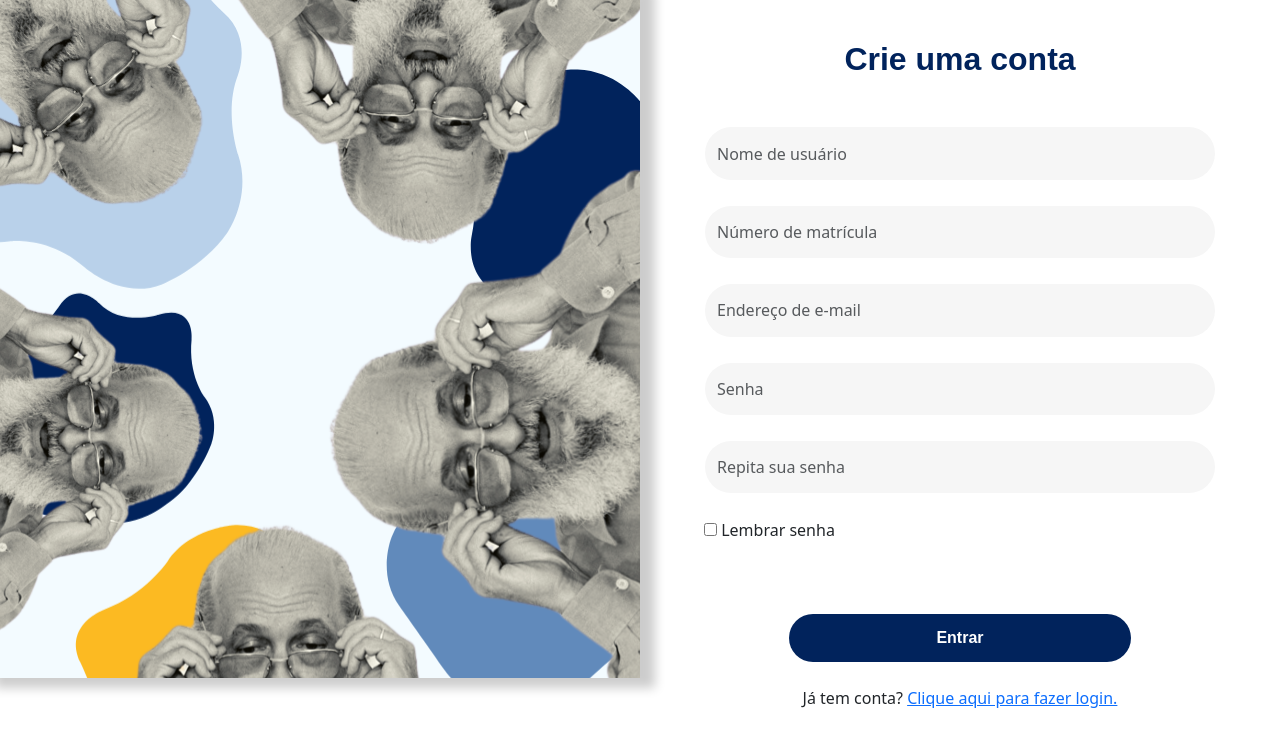
After one commit to bogowww/SigGma, a PHP site: page /SIGGMA/cadastro.html in a window 1280 px wide. The commit adds this page. Shown: the top 747 px of the page. Run offline with PHP 8.4, Linux system fonts and the light colour scheme; some web fonts are replaced.

Commit message:
Cadastro

```diff
--- a/assets/css/style.css
+++ b/assets/css/login_cadastro.css
@@ -1,15 +1,18 @@
 @import url('https://fonts.cdnfonts.com/css/baron-neue');
 @media (min-width: 768px) {
-    #input{
+    .input{
         background-color: #F6F6F6;
         border-color: rgb(0, 0, 0,0);
         border-radius: 4vh;
         height: 6.8vh;
         width: 40vw;
     }
-    #spaceTitle{
+    #spaceTitleLogin{
         padding-top: 10vh;
         padding: 10vh;
+    }
+    #spaceTitleCadastro{
+        padding: 5vh;
     }
     #space{
         padding-top: 6vh;
@@ -36,8 +39,8 @@
     height: 53vw;
     background-size: cover;
     background-image: url(../img/paulo.png);
-            box-shadow: 5px 0px 10px 10px rgb(0, 0, 0, 0.2);
-        }
+    box-shadow: 5px 0px 10px 10px rgb(0, 0, 0, 0.2);
+}
 
         #input{
             background-color: #F6F6F6;
--- /dev/null
+++ b/cadastro.html
@@ -0,0 +1,51 @@
+<!DOCTYPE html>
+<html lang="en">
+<head>
+    <meta charset="UTF-8">
+    <meta name="viewport" content="width=device-width, initial-scale=1.0">
+    <link href="https://cdn.jsdelivr.net/npm/bootstrap@5.3.2/dist/css/bootstrap.min.css" rel="stylesheet" integrity="sha384-T3c6CoIi6uLrA9TneNEoa7RxnatzjcDSCmG1MXxSR1GAsXEV/Dwwykc2MPK8M2HN" crossorigin="anonymous">
+    <link rel="stylesheet" href="assets/css/login_cadastro.css">
+</head>
+<body>
+    <div class="container-fluid">
+        <div class="row">
+            <div class="col-md-6 d-none d-md-block imagem">
+            </div>
+            <div class="col-md-6 col-sm-12">
+                <h2 class="text-center" id="spaceTitleCadastro">Crie uma conta</h2>
+                <div class="d-flex justify-content-center">
+                    <form action="" method="post">
+                        <div class="mb-4">
+                            <input class="form-control input" type="text" id="nome" placeholder="Nome de usuário">
+                        </div>
+                        <div class="mb-4">
+                            <input class="form-control input" type="text" id="matricula" placeholder="Número de matrícula">
+                        </div>
+                        <div class="mb-4">
+                            <input class="form-control input" type="email" id="email" placeholder="Endereço de e-mail">
+                        </div>
+                        <div class="mb-4">
+                            <input class="form-control input" type="password" id="senha"  placeholder="Senha">
+                        </div>
+                        <div class="mb-4">
+                            <input class="form-control input" type="password" id="confirmacao_senha"  placeholder="Repita sua senha">
+                        </div>
+                        <div class="mb-4">
+                            <input type="checkbox" class="" name="lembrar_senha" id="lembrar_senha">
+                            <label class="" for="lembrar_senha">Lembrar senha</label>
+                        </div>
+                        <div class="d-grid col-8 mx-auto" id="space">
+                            <button class="button">Entrar</button>
+                        </div>
+                        <div class="d-flex justify-content-center mt-4">
+                            <p>Já tem conta? <a href="login.html">Clique aqui para fazer login.</a></p>
+                        </div>
+                    </form>
+                </div>
+            </div>
+        </div>
+    </div>
+
+    <script src="https://cdn.jsdelivr.net/npm/bootstrap@5.3.2/dist/js/bootstrap.bundle.min.js" integrity="sha384-C6RzsynM9kWDrMNeT87bh95OGNyZPhcTNXj1NW7RuBCsyN/o0jlpcV8Qyq46cDfL" crossorigin="anonymous"></script>
+</body>
+</html>
--- a/codigosenha.php
+++ b/codigosenha.php
@@ -9,7 +9,7 @@
     <title>Esqueci Minha Senha</title>
     <style>
         body {
-            background: url('img/img.png') center repeat;
+            background: url('assets/img/img.png') center repeat;
             background-size: 100%;
             background-attachment: fixed;
         }
--- a/senha.php
+++ b/senha.php
@@ -6,14 +6,14 @@
     <meta name="viewport" content="width=device-width, initial-scale=1.0">
     <link rel="stylesheet" href="https://cdnjs.cloudflare.com/ajax/libs/font-awesome/5.15.3/css/all.min.css">
     <script src="https://cdn.jsdelivr.net/npm/bootstrap@5.3.2/dist/js/bootstrap.bundle.min.js" integrity="sha384-C6RzsynM9kWDrMNeT87bh95OGNyZPhcTNXj1NW7RuBCsyN/o0jlpcV8Qyq46cDfL" crossorigin="anonymous"></script>
-    <link rel="stylesheet" href="assets/senha.css">
+    <link rel="stylesheet" href="assets/css/senha.css">
 
 
     <title>Esqueci Minha Senha</title>
     <style>
         body {
             background:
-                url('img/img.png') center repeat;
+                url('assets/img/img.png') center repeat;
                 background-size: 100%;
                 background-attachment: fixed;
             }
```
Also changed, not shown: login.html (+5 -9 lines), novasenha.php (+4 -4 lines), assets/css/senha.css (renamed from assets/senha.css), assets/img/Cadastro.png (renamed from img/Cadastro.png), assets/img/direita.png (renamed from img/direita.png), assets/img/esquerda.png (renamed from img/esquerda.png), assets/img/img.png (renamed from img/img.png), assets/img/main.png (renamed from img/main.png), assets/img/olho.png (renamed from img/olho.png), assets/img/visivel.png (renamed from img/visivel.png).
